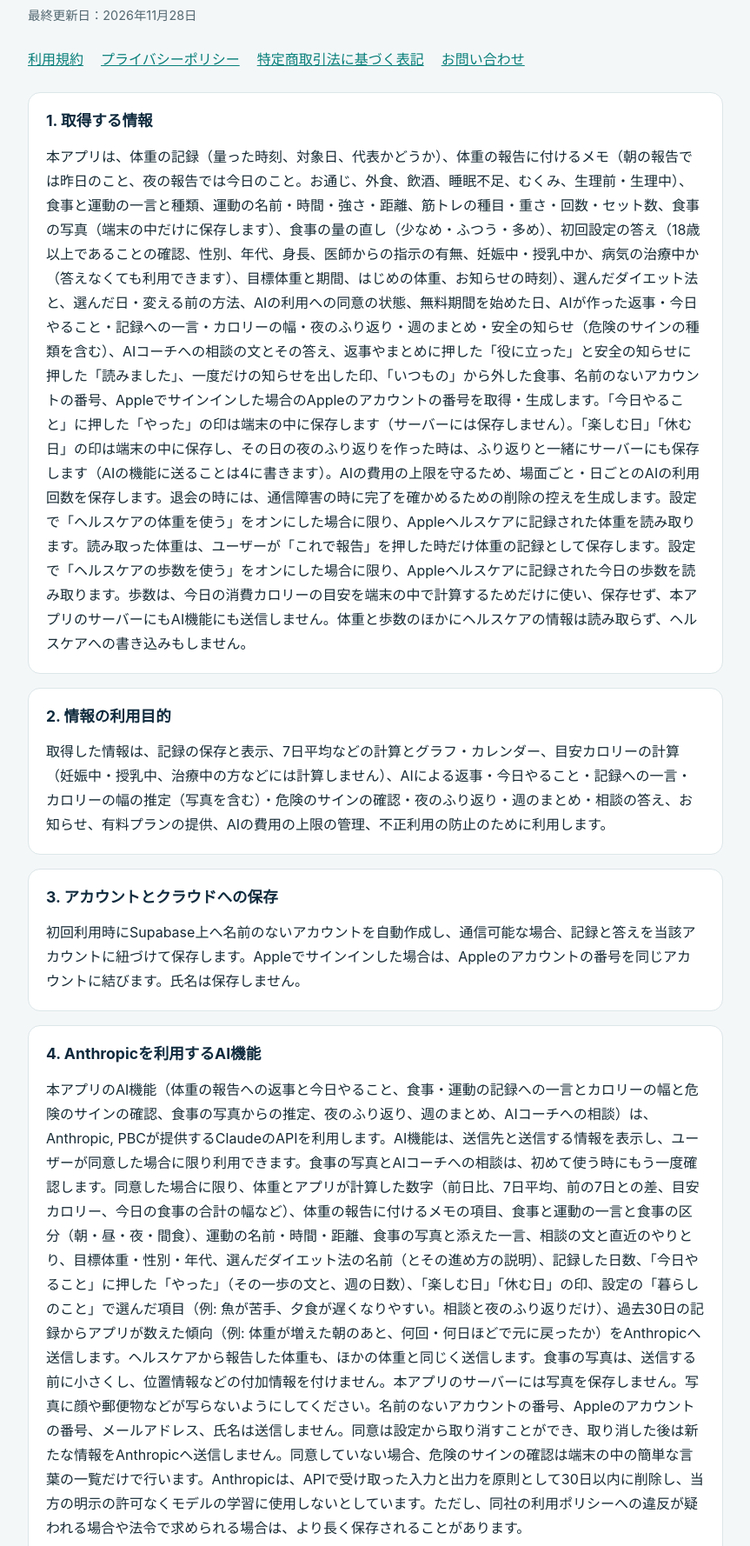
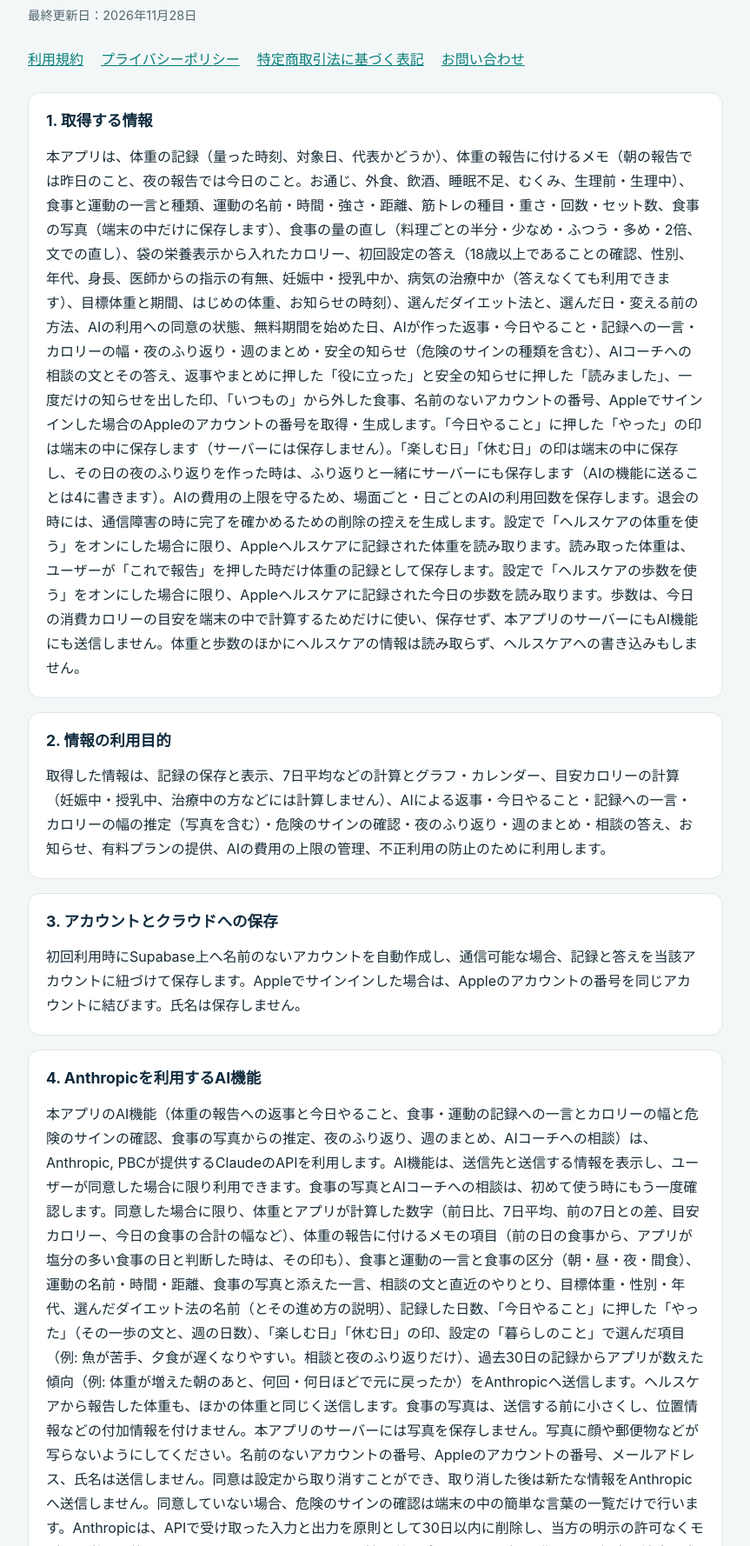
Before and after one commit to yoshi77777ai/mayt-support, a plain HTML site: page privacy/index.html in a window 1280 px wide. Shown: the part 122-1900 px from the top of the page at 87% size, without its empty margins (208-1071 px from the left). Drawn offline with Linux system fonts and the light colour scheme.

Commit message:
プライバシーポリシー: 量の直し（半分〜2倍・文での直し）・袋の栄養表示のカロリー・朝の返事に渡す「塩分の多い食事」の印を書いた（2026-11-28）
Co-Authored-By: Claude Opus 5.5 <noreply@anthropic.com>

```diff
--- a/privacy/index.html
+++ b/privacy/index.html
@@ -22,7 +22,7 @@
     <main>
       <section>
         <h2>1. 取得する情報</h2>
-        <p>本アプリは、体重の記録（量った時刻、対象日、代表かどうか）、体重の報告に付けるメモ（朝の報告では昨日のこと、夜の報告では今日のこと。お通じ、外食、飲酒、睡眠不足、むくみ、生理前・生理中）、食事と運動の一言と種類、運動の名前・時間・強さ・距離、筋トレの種目・重さ・回数・セット数、食事の写真（端末の中だけに保存します）、食事の量の直し（少なめ・ふつう・多め）、初回設定の答え（18歳以上であることの確認、性別、年代、身長、医師からの指示の有無、妊娠中・授乳中か、病気の治療中か（答えなくても利用できます）、目標体重と期間、はじめの体重、お知らせの時刻）、選んだダイエット法と、選んだ日・変える前の方法、AIの利用への同意の状態、無料期間を始めた日、AIが作った返事・今日やること・記録への一言・カロリーの幅・夜のふり返り・週のまとめ・安全の知らせ（危険のサインの種類を含む）、AIコーチへの相談の文とその答え、返事やまとめに押した「役に立った」と安全の知らせに押した「読みました」、一度だけの知らせを出した印、「いつもの」から外した食事、名前のないアカウントの番号、Appleでサインインした場合のAppleのアカウントの番号を取得・生成します。「今日やること」に押した「やった」の印は端末の中に保存します（サーバーには保存しません）。「楽しむ日」「休む日」の印は端末の中に保存し、その日の夜のふり返りを作った時は、ふり返りと一緒にサーバーにも保存します（AIの機能に送ることは4に書きます）。AIの費用の上限を守るため、場面ごと・日ごとのAIの利用回数を保存します。退会の時には、通信障害の時に完了を確かめるための削除の控えを生成します。設定で「ヘルスケアの体重を使う」をオンにした場合に限り、Appleヘルスケアに記録された体重を読み取ります。読み取った体重は、ユーザーが「これで報告」を押した時だけ体重の記録として保存します。設定で「ヘルスケアの歩数を使う」をオンにした場合に限り、Appleヘルスケアに記録された今日の歩数を読み取ります。歩数は、今日の消費カロリーの目安を端末の中で計算するためだけに使い、保存せず、本アプリのサーバーにもAI機能にも送信しません。体重と歩数のほかにヘルスケアの情報は読み取らず、ヘルスケアへの書き込みもしません。</p>
+        <p>本アプリは、体重の記録（量った時刻、対象日、代表かどうか）、体重の報告に付けるメモ（朝の報告では昨日のこと、夜の報告では今日のこと。お通じ、外食、飲酒、睡眠不足、むくみ、生理前・生理中）、食事と運動の一言と種類、運動の名前・時間・強さ・距離、筋トレの種目・重さ・回数・セット数、食事の写真（端末の中だけに保存します）、食事の量の直し（料理ごとの半分・少なめ・ふつう・多め・2倍、文での直し）、袋の栄養表示から入れたカロリー、初回設定の答え（18歳以上であることの確認、性別、年代、身長、医師からの指示の有無、妊娠中・授乳中か、病気の治療中か（答えなくても利用できます）、目標体重と期間、はじめの体重、お知らせの時刻）、選んだダイエット法と、選んだ日・変える前の方法、AIの利用への同意の状態、無料期間を始めた日、AIが作った返事・今日やること・記録への一言・カロリーの幅・夜のふり返り・週のまとめ・安全の知らせ（危険のサインの種類を含む）、AIコーチへの相談の文とその答え、返事やまとめに押した「役に立った」と安全の知らせに押した「読みました」、一度だけの知らせを出した印、「いつもの」から外した食事、名前のないアカウントの番号、Appleでサインインした場合のAppleのアカウントの番号を取得・生成します。「今日やること」に押した「やった」の印は端末の中に保存します（サーバーには保存しません）。「楽しむ日」「休む日」の印は端末の中に保存し、その日の夜のふり返りを作った時は、ふり返りと一緒にサーバーにも保存します（AIの機能に送ることは4に書きます）。AIの費用の上限を守るため、場面ごと・日ごとのAIの利用回数を保存します。退会の時には、通信障害の時に完了を確かめるための削除の控えを生成します。設定で「ヘルスケアの体重を使う」をオンにした場合に限り、Appleヘルスケアに記録された体重を読み取ります。読み取った体重は、ユーザーが「これで報告」を押した時だけ体重の記録として保存します。設定で「ヘルスケアの歩数を使う」をオンにした場合に限り、Appleヘルスケアに記録された今日の歩数を読み取ります。歩数は、今日の消費カロリーの目安を端末の中で計算するためだけに使い、保存せず、本アプリのサーバーにもAI機能にも送信しません。体重と歩数のほかにヘルスケアの情報は読み取らず、ヘルスケアへの書き込みもしません。</p>
       </section>
       <section>
         <h2>2. 情報の利用目的</h2>
@@ -34,7 +34,7 @@
       </section>
       <section>
         <h2>4. Anthropicを利用するAI機能</h2>
-        <p>本アプリのAI機能（体重の報告への返事と今日やること、食事・運動の記録への一言とカロリーの幅と危険のサインの確認、食事の写真からの推定、夜のふり返り、週のまとめ、AIコーチへの相談）は、Anthropic, PBCが提供するClaudeのAPIを利用します。AI機能は、送信先と送信する情報を表示し、ユーザーが同意した場合に限り利用できます。食事の写真とAIコーチへの相談は、初めて使う時にもう一度確認します。同意した場合に限り、体重とアプリが計算した数字（前日比、7日平均、前の7日との差、目安カロリー、今日の食事の合計の幅など）、体重の報告に付けるメモの項目、食事と運動の一言と食事の区分（朝・昼・夜・間食）、運動の名前・時間・距離、食事の写真と添えた一言、相談の文と直近のやりとり、目標体重・性別・年代、選んだダイエット法の名前（とその進め方の説明）、記録した日数、「今日やること」に押した「やった」（その一歩の文と、週の日数）、「楽しむ日」「休む日」の印、設定の「暮らしのこと」で選んだ項目（例: 魚が苦手、夕食が遅くなりやすい。相談と夜のふり返りだけ）、過去30日の記録からアプリが数えた傾向（例: 体重が増えた朝のあと、何回・何日ほどで元に戻ったか）をAnthropicへ送信します。ヘルスケアから報告した体重も、ほかの体重と同じく送信します。食事の写真は、送信する前に小さくし、位置情報などの付加情報を付けません。本アプリのサーバーには写真を保存しません。写真に顔や郵便物などが写らないようにしてください。名前のないアカウントの番号、Appleのアカウントの番号、メールアドレス、氏名は送信しません。同意は設定から取り消すことができ、取り消した後は新たな情報をAnthropicへ送信しません。同意していない場合、危険のサインの確認は端末の中の簡単な言葉の一覧だけで行います。Anthropicは、APIで受け取った入力と出力を原則として30日以内に削除し、当方の明示の許可なくモデルの学習に使用しないとしています。ただし、同社の利用ポリシーへの違反が疑われる場合や法令で求められる場合は、より長く保存されることがあります。</p>
+        <p>本アプリのAI機能（体重の報告への返事と今日やること、食事・運動の記録への一言とカロリーの幅と危険のサインの確認、食事の写真からの推定、夜のふり返り、週のまとめ、AIコーチへの相談）は、Anthropic, PBCが提供するClaudeのAPIを利用します。AI機能は、送信先と送信する情報を表示し、ユーザーが同意した場合に限り利用できます。食事の写真とAIコーチへの相談は、初めて使う時にもう一度確認します。同意した場合に限り、体重とアプリが計算した数字（前日比、7日平均、前の7日との差、目安カロリー、今日の食事の合計の幅など）、体重の報告に付けるメモの項目（前の日の食事から、アプリが塩分の多い食事の日と判断した時は、その印も）、食事と運動の一言と食事の区分（朝・昼・夜・間食）、運動の名前・時間・距離、食事の写真と添えた一言、相談の文と直近のやりとり、目標体重・性別・年代、選んだダイエット法の名前（とその進め方の説明）、記録した日数、「今日やること」に押した「やった」（その一歩の文と、週の日数）、「楽しむ日」「休む日」の印、設定の「暮らしのこと」で選んだ項目（例: 魚が苦手、夕食が遅くなりやすい。相談と夜のふり返りだけ）、過去30日の記録からアプリが数えた傾向（例: 体重が増えた朝のあと、何回・何日ほどで元に戻ったか）をAnthropicへ送信します。ヘルスケアから報告した体重も、ほかの体重と同じく送信します。食事の写真は、送信する前に小さくし、位置情報などの付加情報を付けません。本アプリのサーバーには写真を保存しません。写真に顔や郵便物などが写らないようにしてください。名前のないアカウントの番号、Appleのアカウントの番号、メールアドレス、氏名は送信しません。同意は設定から取り消すことができ、取り消した後は新たな情報をAnthropicへ送信しません。同意していない場合、危険のサインの確認は端末の中の簡単な言葉の一覧だけで行います。Anthropicは、APIで受け取った入力と出力を原則として30日以内に削除し、当方の明示の許可なくモデルの学習に使用しないとしています。ただし、同社の利用ポリシーへの違反が疑われる場合や法令で求められる場合は、より長く保存されることがあります。</p>
       </section>
       <section>
         <h2>5. 購入</h2>
```
